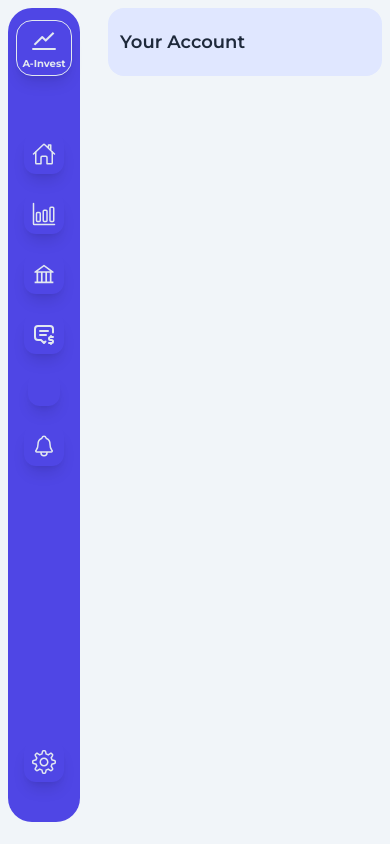
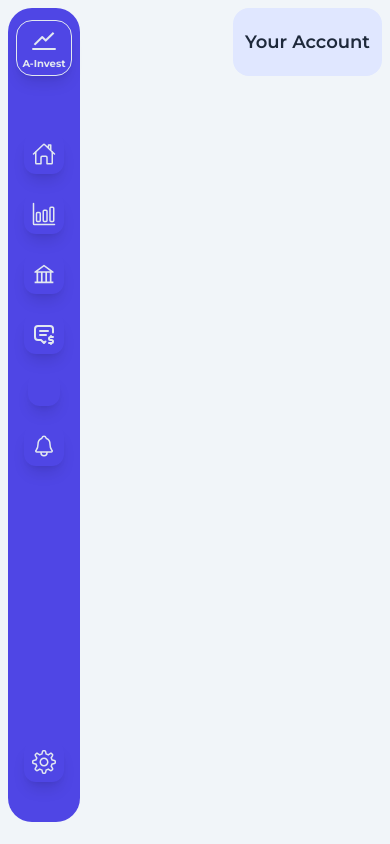
Before and after one commit to Officialibn1/a_invest, a Next.js app: page /dashboard/account in a window 390 px wide. Built offline with nearby package versions, Linux system fonts and the light colour scheme; some icons are missing.

Commit message:
Fixed some responsiveness styling

```diff
--- a/app/components/styles/Dashboard.css
+++ b/app/components/styles/Dashboard.css
@@ -6,8 +6,12 @@
 /* dashboard homepage styles */
 .dashboardPage {
 	@apply md:px-4 relative overflow-y-auto;
-	width: calc(100% - 100px);
+	/* width: calc(100% - 100px); */
 	height: calc(100vh - 30px);
+
+	@media (min-width: 768px) {
+		width: calc(100% - 100px);
+	}
 }
 
 /* dashboard home page greeting and mobile profile container */
```
